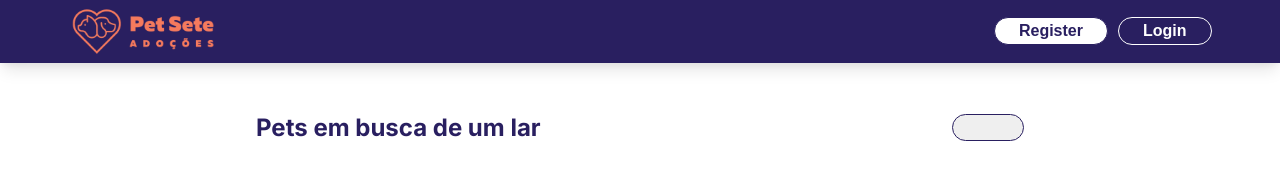
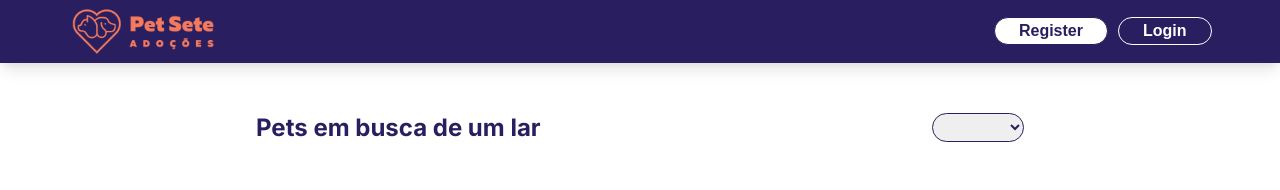
Before and after one commit to LuccaHaddadSerejo/js-vanilla-petsete, a plain HTML site: page index.html in a window 1280 px wide. Shown: the top 190 px of the page. Drawn offline with Linux system fonts and the light colour scheme; no server answers.

Commit message:
fix profile error

```diff
--- a/src/styles/homepage.css
+++ b/src/styles/homepage.css
@@ -52,7 +52,6 @@
 }
 
 .select-box > select {
-    -webkit-appearance: none;
     padding: 5px 35px;
     border: 1px solid var(--color-secondary);
     border-radius: var(--radius-16);
```
